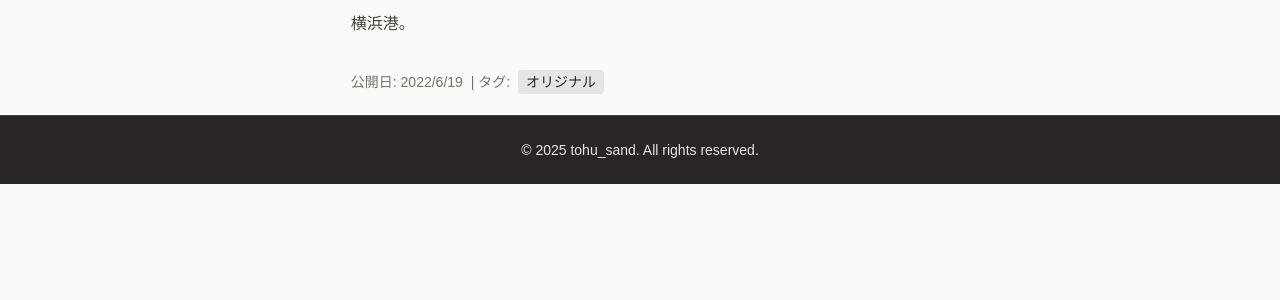
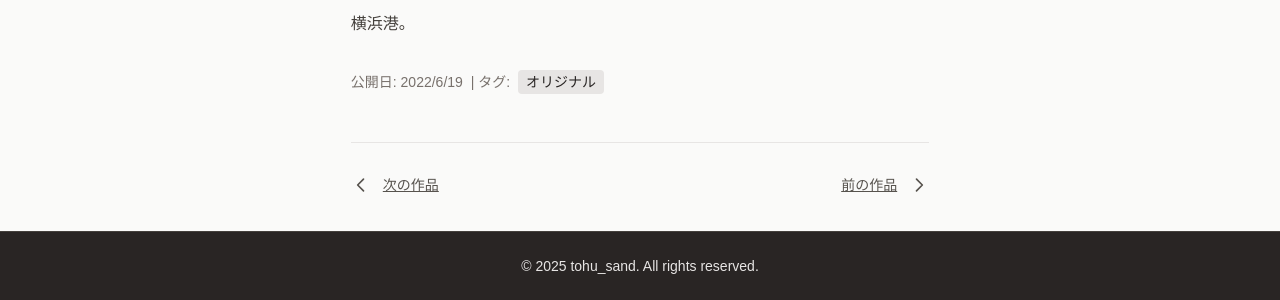
Before and after one commit to tohu-sand/my-portfolio, an Astro site: page /gallery/2022-06-19 in a window 1280 px wide. Shown: the part 616-916 px from the top of the page. Before the commit the page ends 800 px from the top, so only its background shows below. Built offline with nearby package versions, Linux system fonts and the light colour scheme; Astro itself is replaced by a stand-in of ours.

Commit message:
feat: add navigation links for previous and next artworks in gallery

```diff
--- a/src/pages/gallery/[slug].astro
+++ b/src/pages/gallery/[slug].astro
@@ -16,6 +16,15 @@ export const prerender = true;
 const { entry } = Astro.props as { entry: ArtworkEntry };
 const { Content } = await render(entry);
 const { data } = entry;
+
+const allArtworks = await getCollection("gallery");
+const sortedArtworks = allArtworks.sort((a, b) =>
+  new Date(a.data.date).getTime() - new Date(b.data.date).getTime()
+);
+
+const currentIndex = sortedArtworks.findIndex(art => art.id === entry.id);
+const prevArtwork = currentIndex > 0 ? sortedArtworks[currentIndex - 1] : null;
+const nextArtwork = currentIndex < sortedArtworks.length - 1 ? sortedArtworks[currentIndex + 1] : null;
 ---
 <BaseLayout title={data.title}>
   <article class="prose dark:prose-invert mx-auto">
@@ -48,5 +57,37 @@ const { data } = entry;
         </>
       )}
     </p>
+
+        <nav class="mt-12 pt-8 mb-5 border-t border-stone-200 dark:border-stone-700">
+      <div class="flex justify-between items-center">
+        {nextArtwork ? (
+          <a
+            href={`/gallery/${nextArtwork.id.replace(/\.md$/, '')}`}
+            class="group flex items-center space-x-3 text-stone-600 dark:text-stone-400 hover:text-stone-900 dark:hover:text-stone-100 transition-colors"
+          >
+            <svg class="w-5 h-5 transform group-hover:-translate-x-1 transition-transform" fill="none" stroke="currentColor" viewBox="0 0 24 24">
+              <path stroke-linecap="round" stroke-linejoin="round" stroke-width="2" d="M15 19l-7-7 7-7"></path>
+            </svg>
+            <span class="text-sm">次の作品</span>
+          </a>
+        ) : (
+          <div></div>
+        )}
+
+        {prevArtwork ? (
+          <a
+            href={`/gallery/${prevArtwork.id.replace(/\.md$/, '')}`}
+            class="group flex items-center space-x-3 text-stone-600 dark:text-stone-400 hover:text-stone-900 dark:hover:text-stone-100 transition-colors"
+          >
+            <span class="text-sm">前の作品</span>
+            <svg class="w-5 h-5 transform group-hover:translate-x-1 transition-transform" fill="none" stroke="currentColor" viewBox="0 0 24 24">
+              <path stroke-linecap="round" stroke-linejoin="round" stroke-width="2" d="M9 5l7 7-7 7"></path>
+            </svg>
+          </a>
+        ) : (
+          <div></div>
+        )}
+      </div>
+    </nav>
   </article>
 </BaseLayout>
```
